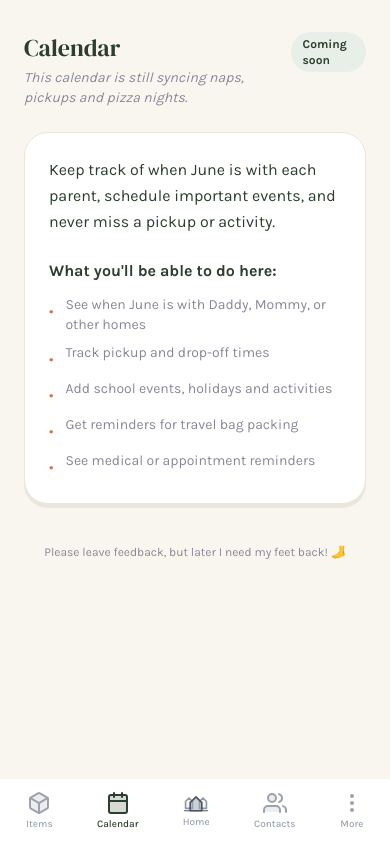
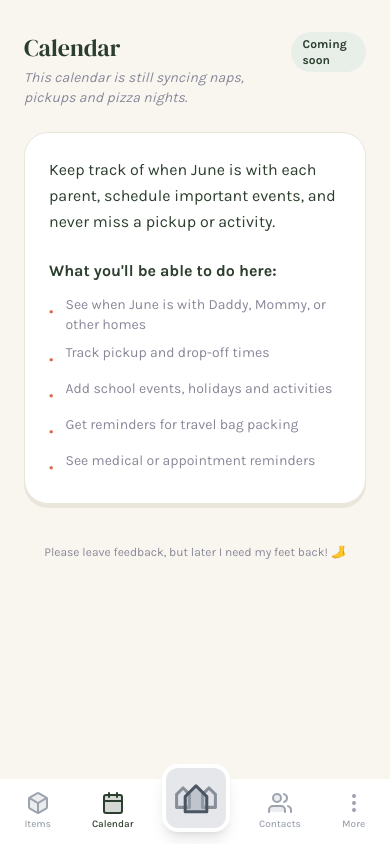
Before and after one commit to polfavor-code/homeskids-mvp, a Next.js app: page /calendar in a window 390 px wide. Built offline with nearby package versions, Linux system fonts and the light colour scheme; no server answers.

Commit message:
MobileNav tweaks

```diff
--- a/src/app/invite/[token]/page.tsx
+++ b/src/app/invite/[token]/page.tsx
@@ -50,14 +50,15 @@ export default function InvitePage() {
 
                 console.log("Child data fetch:", { childData, childError, family_id: data.family_id });
 
-                // Get signed URL for avatar if it exists
+                // Get public URL for avatar if it exists
+                // Use getPublicUrl since the invite page is viewed by unauthenticated users
                 let childAvatarUrl = null;
                 if (childData?.avatar_url) {
-                    const { data: urlData } = await supabase.storage
+                    const { data: urlData } = supabase.storage
                         .from("avatars")
-                        .createSignedUrl(childData.avatar_url, 3600);
-                    if (urlData) {
-                        childAvatarUrl = urlData.signedUrl;
+                        .getPublicUrl(childData.avatar_url);
+                    if (urlData?.publicUrl) {
+                        childAvatarUrl = urlData.publicUrl;
                     }
                 }
 
--- a/src/components/layout/MobileNav.tsx
+++ b/src/components/layout/MobileNav.tsx
@@ -71,16 +71,6 @@ function LogoIcon({ size = 24, isActive = false }: { size?: number; isActive?: b
                 fill={fillColor}
                 fillOpacity={0.5}
             />
-
-            {/* Ground Line */}
-            <path
-                d="M10 85H110"
-                stroke={strokeColor}
-                strokeWidth="5"
-                strokeLinecap="round"
-                strokeLinejoin="round"
-                fill="none"
-            />
         </svg>
     );
 }
@@ -132,19 +122,18 @@ export default function MobileNav() {
                         <span className="text-[10px] mt-0.5 font-medium">Calendar</span>
                     </Link>
 
-                    {/* 3. Home (Dashboard) - Center, same style as other nav items */}
+                    {/* 3. Home (Dashboard) - Center with logo, elevated */}
                     <Link
                         href="/"
-                        className={`flex flex-col items-center justify-center py-1.5 px-3 rounded-xl transition-all ${
-                            pathname === '/'
-                                ? 'text-forest'
-                                : 'text-gray-400'
-                        }`}
+                        className="flex items-center justify-center -mt-7 transition-all"
                     >
-                        <div className="w-6 h-5 flex items-center justify-center">
-                            <LogoIcon size={28} isActive={pathname === '/'} />
+                        <div className={`w-[68px] h-[68px] rounded-2xl flex items-center justify-center shadow-lg border-4 border-white ${
+                            pathname === '/' ? 'bg-gradient-forest' : 'bg-gray-200'
+                        }`}>
+                            <div className="-mt-[2px]">
+                                <LogoIcon size={52} isActive={pathname === '/'} />
+                            </div>
                         </div>
-                        <span className="text-[10px] mt-0.5 font-medium">Home</span>
                     </Link>
 
                     {/* 4. Contacts */}
```
